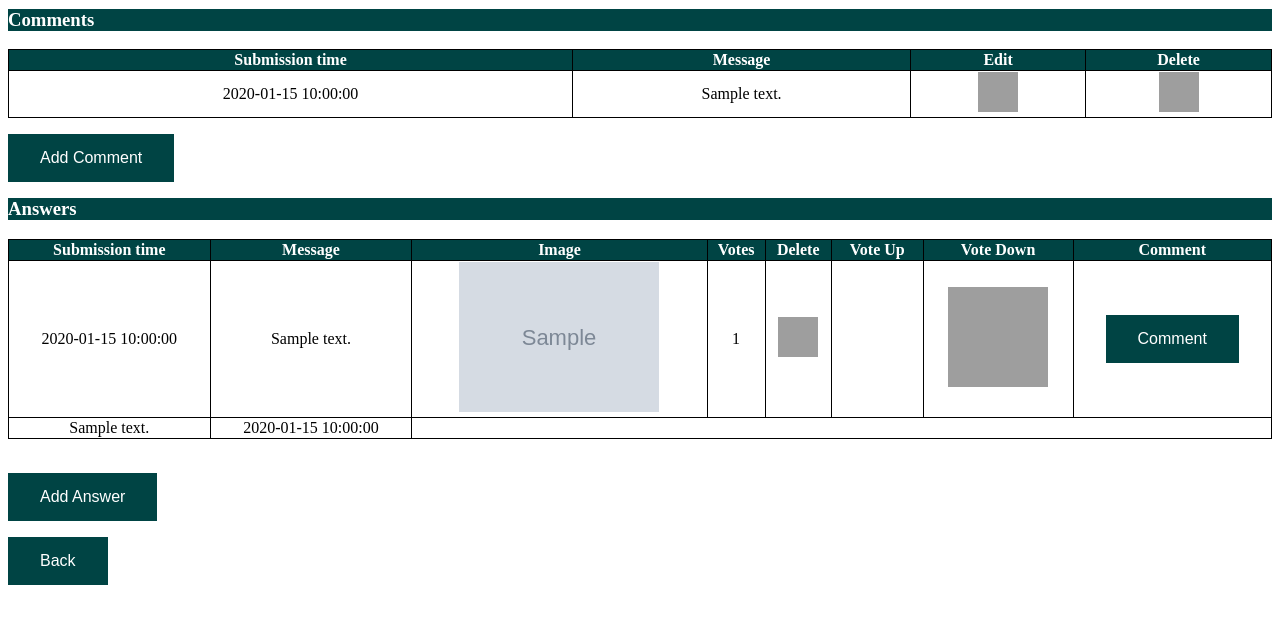
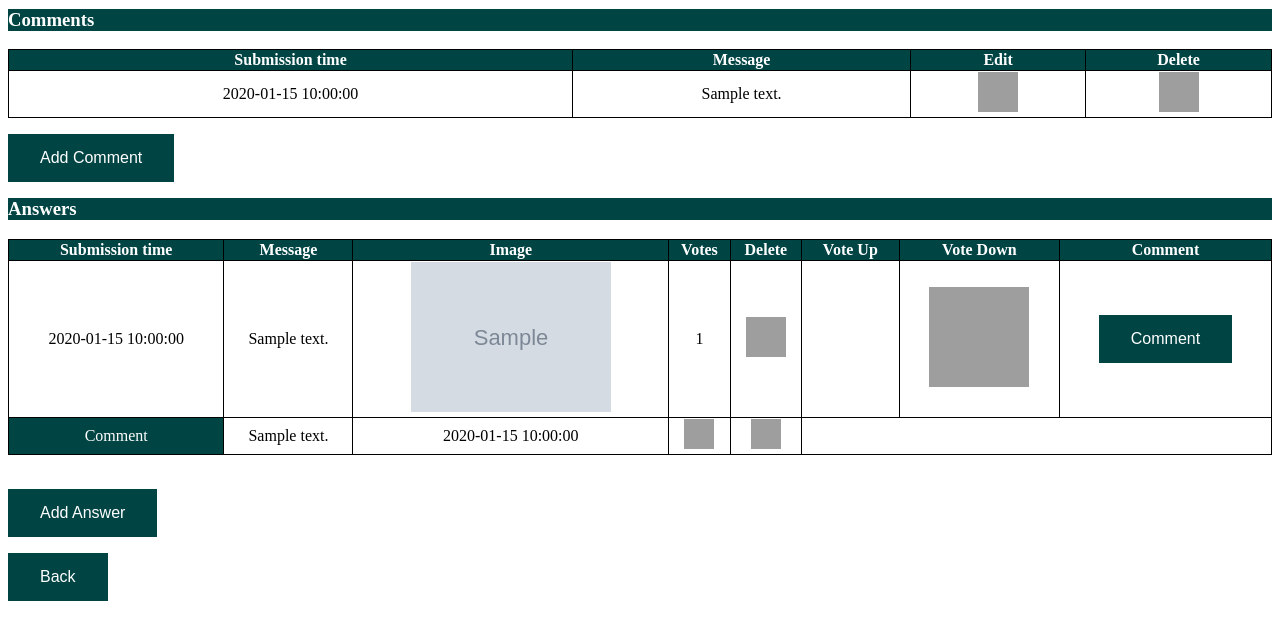
Before and after one commit to gabriellaZana/AskMate_The-Beauty-and-the-Beasts, a Flask app: page /question/1/ in a window 1280 px wide. Shown: the part 697-1314 px from the top of the page. Before the commit the page ends 1282 px from the top, so only its background shows below. Run offline with Flask 2, Linux system fonts and the light colour scheme; grey boxes marked "Sample" are stand-in pictures; a database or web service that is not in the repository returns one stand-in record (values such as "Sample title"); some libraries are stand-ins or nearby versions; grey boxes are pictures that could not be loaded.

Commit message:
edit/delete comemnts done

```diff
--- a/server.py
+++ b/server.py
@@ -96,16 +96,23 @@ def route_delete_answer(questionid=None, answerid=None):
 
 @app.route('/comments/<comment_id>/edit')
 def edit_comment(comment_id):
-    question_database = common.query_handler("SELECT * FROM question INNER JOIN comment ON question.id=comment.question_id WHERE comment.id=%s",(comment_id,))
+    answer_comment = False
+    question_database = common.query_handler("SELECT title, question.id AS question_id FROM question INNER JOIN comment ON question.id=comment.question_id WHERE comment.id=%s",(comment_id,))
+    answer_database = common.query_handler("SELECT answer.message AS message, answer.question_id AS question_id FROM answer INNER JOIN comment ON answer.id=comment.answer_id WHERE comment.id=%s",(comment_id,))
     comment_database = common.query_handler("SELECT * FROM comment WHERE id=%s",(comment_id,))
-    return render_template("form_edit_comment.html", form="Comment", comment_database=comment_database, question_database=question_database)
+    if comment_database[0]['question_id'] is None:
+        answer_comment = True
+    return render_template("form_edit_comment.html",answer_comment=answer_comment, form="Comment", comment_database=comment_database, question_database=question_database, answer_database=answer_database)
 
 
 @app.route('/comments/<comment_id>/delete')
 def delete_comment(comment_id):
-    questionid = common.query_handler("SELECT question_id FROM comment WHERE id=%s",(int(comment_id),))
-    common.query_handler("DELETE FROM comment WHERE id=%s",(comment_id,))
-    return redirect('/question/'+str(questionid[0]["question_id"])+'/')
+    question = common.query_handler("SELECT question_id, answer_id FROM comment WHERE id=%s",(int(comment_id),))
+    common.query_handler("DELETE FROM comment WHERE id=%s", (comment_id,))
+    if question[0]["question_id"] is None:
+        answer = common.query_handler("SELECT question_id FROM answer WHERE id=%s",(question[0]["answer_id"],))
+        return redirect('/question/'+str(answer[0]["question_id"])+'/')
+    return redirect('/question/'+str(question[0]["question_id"])+'/')
 
 
 @app.route('/answer/<answer_id>/new-comment')
--- a/templates/question.html
+++ b/templates/question.html
@@ -89,8 +89,11 @@
                     {% for row in comment_database %}
                         {% if line['id'] == row['answer_id'] %}
                             <tr>
+                                <td class='header'>Comment</td>
                                 <td> {{row['message']}} </td>
                                 <td> {{row['submission_time']}} </td>
+                                <td><a href="/comments/{{ row['id'] }}/edit"><img src="http://icongal.com/gallery/download/93429/256/png" width="30" height="30"></a></td>
+                                <td><a href="/comments/{{ row['id'] }}/delete"><img src="http://www.iconsfind.com/wp-content/uploads/2015/11/20151104_563973ab0e1a6-210x210.png" width="30" height="30"></a></td>
                             </tr>
                         {% endif %}
                     {% endfor %}
```
Also changed, not shown: templates/form_edit_comment.html (+13 -6 lines).
